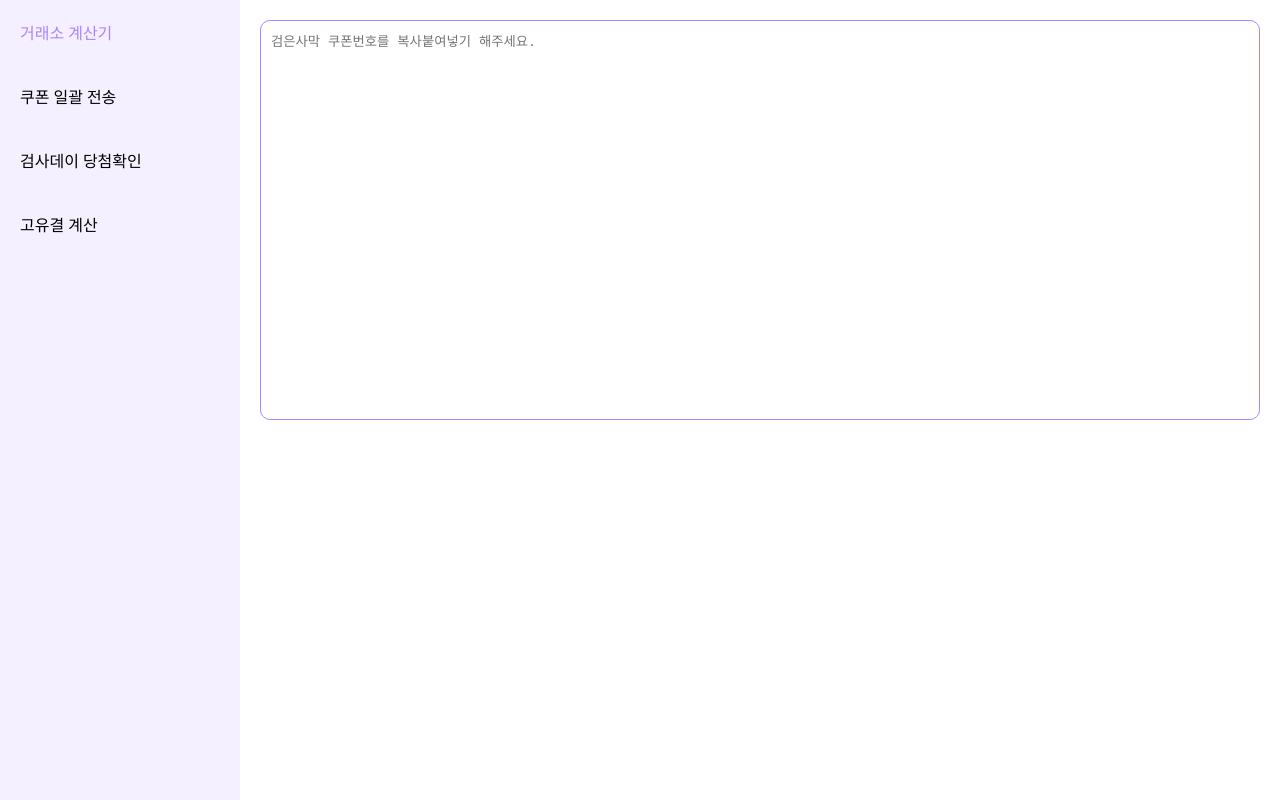
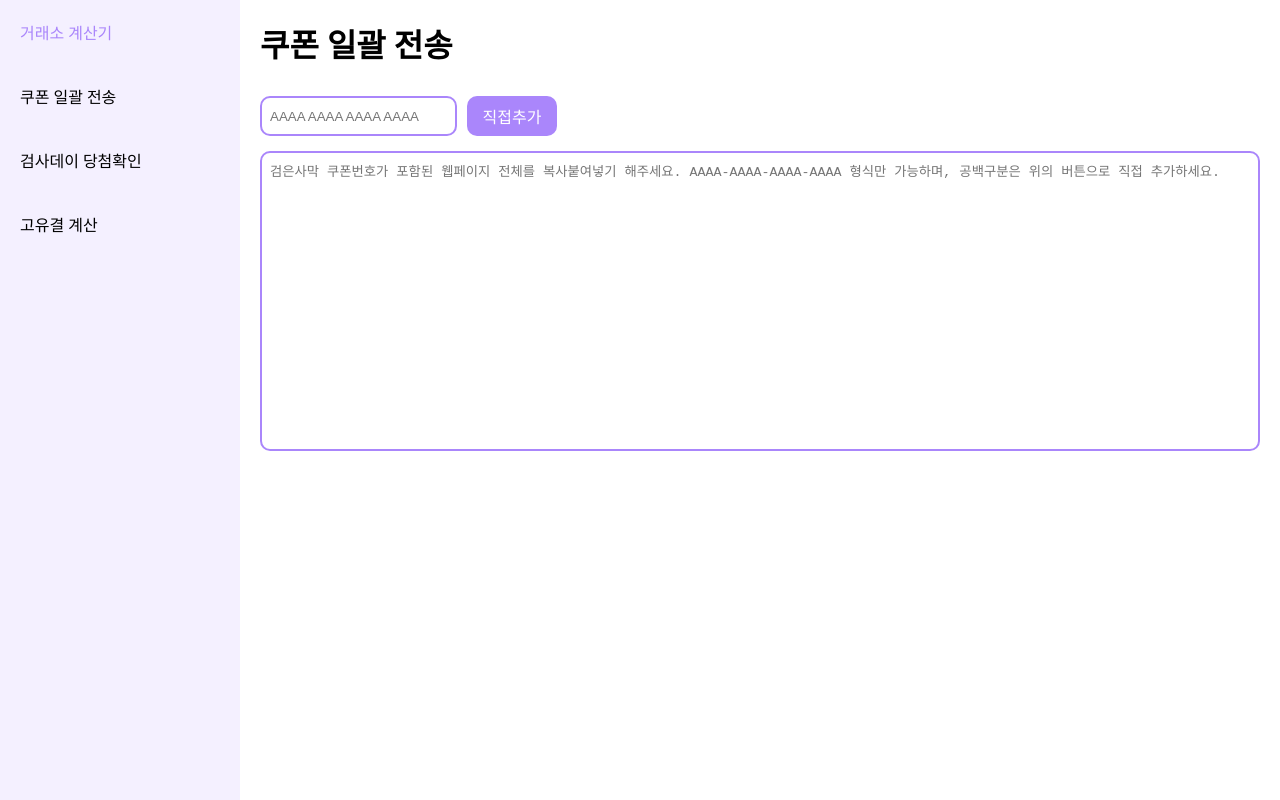
Before and after one commit to developer-choi/black-desert, a Next.js app: page /coupons in a window 1280 px wide. Built offline with nearby package versions, Linux system fonts and the light colour scheme.

Commit message:
쿠폰 일괄전송 페이지 구현

```diff
--- a/pages/coupons.tsx
+++ b/pages/coupons.tsx
@@ -1,23 +1,82 @@
-import React, {useCallback, useMemo, useState, ClipboardEvent} from 'react';
+import React, {useCallback, useMemo, useState} from 'react';
 import styled from 'styled-components';
 import {toast} from 'react-toastify';
 import TextArea from '@component/atoms/TextArea';
 import {removeDuplicatedItems} from '@util/extend/core';
 import Button from '@component/atoms/Button';
+import {H1} from '@component/atoms/heading';
+import InputText from '@component/atoms/InputText';
+import Form from '@component/atoms/Form';
 
 export default function Page() {
+  const [value, setValue] = useState('');
+  const [content, setContent] = useState('');
+  const coupons = useMemo(() => parser(content), [content]);
 
-  const [value, setValue] = useState('');
-  const coupons = useMemo(() => parser(value), [value]);
+  const onClickCopyToCode = useCallback(() => {
+    navigator.clipboard.writeText(createCode(coupons));
+    toast.info('복사되었습니다.');
+  }, [coupons]);
 
-  const onPaste = useCallback((event: ClipboardEvent<HTMLTextAreaElement>) => {
-    const data = event.clipboardData.getData('text');
-    setValue(data);
-  }, []);
+  const onAddDirectly = useCallback(() => {
+    if (value.length !== 19) {
+      toast.error('쿠폰번호는 공백 또는 하이픈(-) 포함 19자리만 가능합니다.');
+      return;
+    }
 
-  const sendCoupon = useCallback(() => {
-    navigator.clipboard.writeText(`
+    setValue('');
+    setContent(prevState => `${value.replaceAll(' ', '-')}\n${prevState}`);
+  }, [value]);
 
+  return (
+    <>
+      <H1>쿠폰 일괄 전송</H1>
+      <DirectForm onSubmit={onAddDirectly}>
+        <InputText value={value} onChangeText={setValue} placeholder="AAAA AAAA AAAA AAAA" maxLength={19}/>
+        <Button type="submit">직접추가</Button>
+      </DirectForm>
+      <TextArea placeholder="검은사막 쿠폰번호가 포함된 웹페이지 전체를 복사붙여넣기 해주세요. AAAA-AAAA-AAAA-AAAA 형식만 가능하며, 공백구분은 위의 버튼으로 직접 추가하세요." value={content} onChangeText={setContent}/>
+      {coupons.length === 0 ?
+        content.length === 0 ? null : '파싱결과 쿠폰이 존재하지않습니다.'
+        :
+        <div>
+          <H2>쿠폰번호 ({coupons.length}개)</H2>
+          <ul>
+            {coupons.map(coupon => (
+              <li key={coupon}>{coupon}</li>
+            ))}
+          </ul>
+          <ButtonWrap>
+            <Button onClick={onClickCopyToCode}>쿠폰번호 전송코드 복사</Button>
+            <Button as="a" target="_blank" href="https://payment.kr.playblackdesert.com/Shop/Coupon">쿠폰번호 입력하러가기</Button>
+          </ButtonWrap>
+        </div>
+      }
+    </>
+  );
+}
+
+const DirectForm = styled(Form)`
+  display: flex;
+
+  > button {
+    margin-left: 10px;
+  }
+`;
+
+const H2 = styled.h2`
+  font-size: 18px;
+  margin-bottom: 10px;
+`;
+
+const ButtonWrap = styled.div`
+  display: flex;
+  column-gap: 10px;
+  margin-top: 10px;
+`;
+
+function createCode(coupons: string[]) {
+  return `
 let couponLength = 0;
 let respondCount = 0;
 
@@ -54,59 +113,8 @@ function main() {
 }
 
 main();
-
-`);
-    toast.info('복사되었습니다.');
-  }, [coupons]);
-
-  return (
-    <Wrap>
-      <StyledTextArea placeholder="검은사막 쿠폰번호를 복사붙여넣기 해주세요." value={value} onPaste={onPaste}/>
-      {coupons.length > 0 &&
-      <div>
-        <H2>쿠폰번호 ({coupons.length}개)</H2>
-        <ul>
-          {coupons.map(coupon => (
-            <li key={coupon}>{coupon}</li>
-          ))}
-        </ul>
-        <ButtonWrap>
-          <Button onClick={sendCoupon}>쿠폰번호 전송코드 복사</Button>
-          <Button as="a" target="_blank" href="https://payment.kr.playblackdesert.com/Shop/Coupon">쿠폰번호 입력하러가기</Button>
-        </ButtonWrap>
-      </div>
-      }
-    </Wrap>
-  );
+`;
 }
-
-const Wrap = styled.div`
-  display: flex;
-  flex-direction: column;
-
-  li {
-    line-height: 1.2;
-  }
-`;
-
-const H2 = styled.h2`
-  font-size: 18px;
-  margin-bottom: 10px;
-`;
-
-const StyledTextArea = styled(TextArea)`
-  width: 100%;
-  height: 400px;
-  border: 1px solid ${props => props.theme.main};
-  padding: 10px;
-  margin-bottom: 20px;
-`;
-
-const ButtonWrap = styled.div`
-  display: flex;
-  column-gap: 10px;
-  margin-top: 10px;
-`;
 
 function cleanText(text: string) {
   return text.trim().replace(/(\r,\t)/g, '');
@@ -126,7 +134,7 @@ function parser(text: string) {
   });
 
   if (result.length === 0) {
-    alert('쿠폰번호 파싱결과 쿠폰이 존재하지않음.');
+    return [];
   }
 
   return removeDuplicatedItems(result);
--- a/src/component/layout/Layout.tsx
+++ b/src/component/layout/Layout.tsx
@@ -19,4 +19,8 @@ const Wrap = styled.div`
 const Main = styled.main`
   margin-left: ${ASIDE_WIDTH}px;
   padding: 20px;
+
+  > :not(h1) {
+    margin-bottom: 15px;
+  }
 `;
--- a/src/util/style/global.ts
+++ b/src/util/style/global.ts
@@ -7,6 +7,14 @@ const resetCss = css`
     box-sizing: border-box;
     background-color: transparent;
     border: none;
+  }
+
+  li {
+    list-style: none;
+  }
+
+  button {
+    font-size: inherit;
   }
 `;
 
```
Also changed, not shown: pages/bdo-day.tsx (+2 -8 lines).
